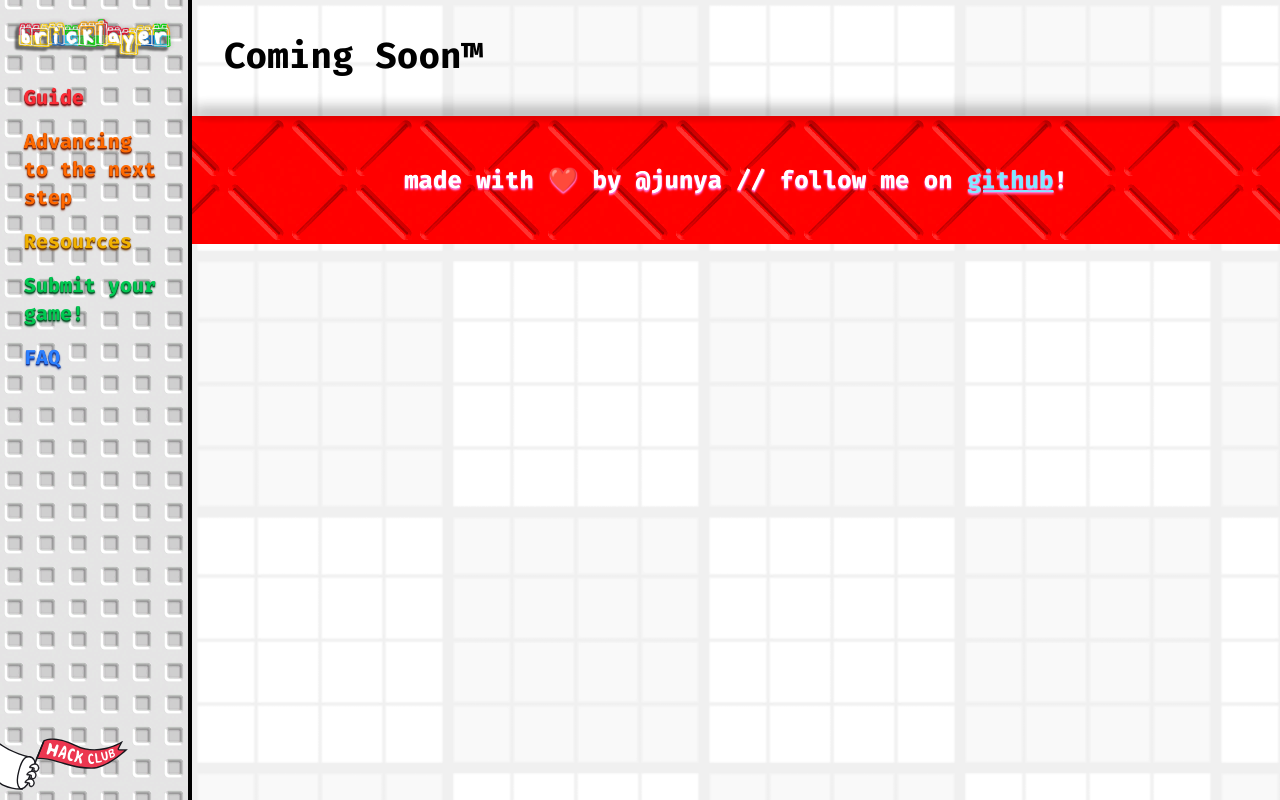
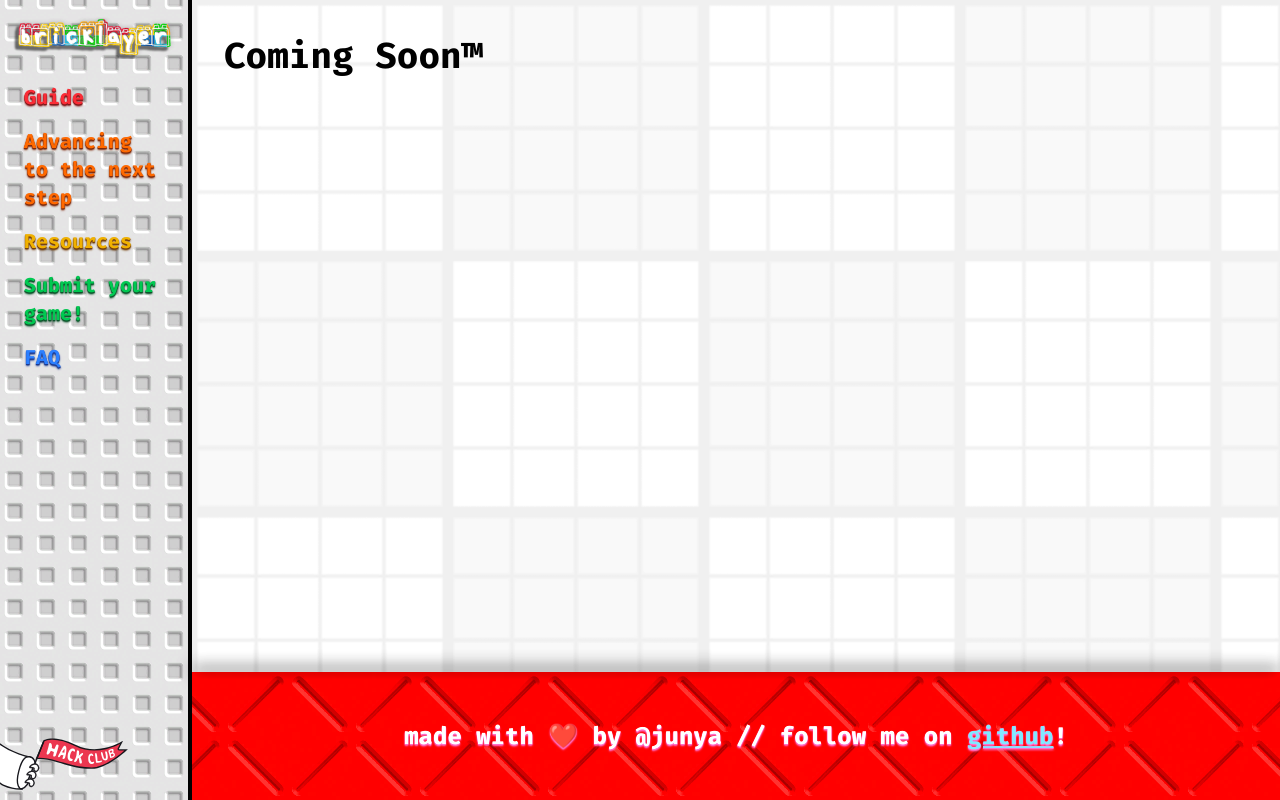
Before and after one commit to junyali/bricklayer-ysws, a React (Vite) app: page /advanced in a window 1280 px wide. Built offline with nearby package versions, Linux system fonts and the light colour scheme.

Commit message:
Update footer formatting on docs page

```diff
--- a/src/layouts/DocPage.tsx
+++ b/src/layouts/DocPage.tsx
@@ -15,8 +15,8 @@ export function DocPage({ Content, SideBar }: Properties) {
 				<aside className="hidden sm:block w-48 fixed h-full">
 					<SideBar />
 				</aside>
-				<main className="bg-[url(/new_studs.png)] bg-[length:512px_512px] brightness-110 text-black flex-1 sm:ml-48">
-					<div className="p-8 prose-ul:list-disc prose-ul:font-medium prose-ol:list-decimal prose-ol:font-medium prose-base prose-p:font-medium prose-headings:my-1 prose-headings:font-semibold prose-a:text-blue-600 prose-a:hover:underline prose-a:hover:text-blue-800 mx-auto">
+				<main className="bg-[url(/new_studs.png)] bg-[length:512px_512px] brightness-110 text-black flex flex-col flex-1 sm:ml-48">
+					<div className="flex-grow p-8 prose-ul:list-disc prose-ul:font-medium prose-ol:list-decimal prose-ol:font-medium prose-base prose-p:font-medium prose-headings:my-1 prose-headings:font-semibold prose-a:text-blue-600 prose-a:hover:underline prose-a:hover:text-blue-800">
 						<Content />
 					</div>
 					<Separator />
```
